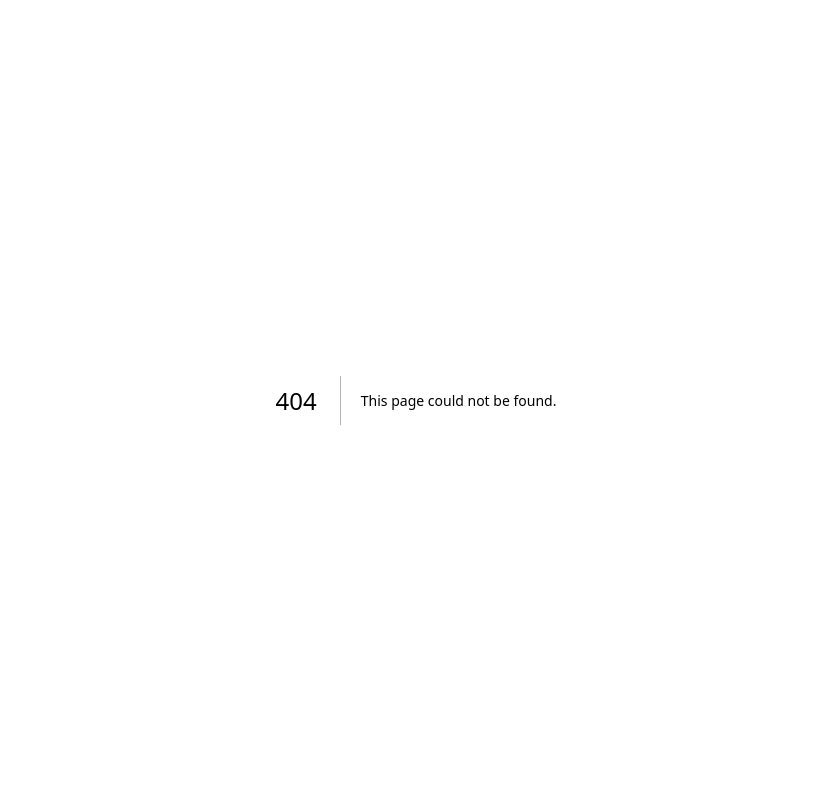
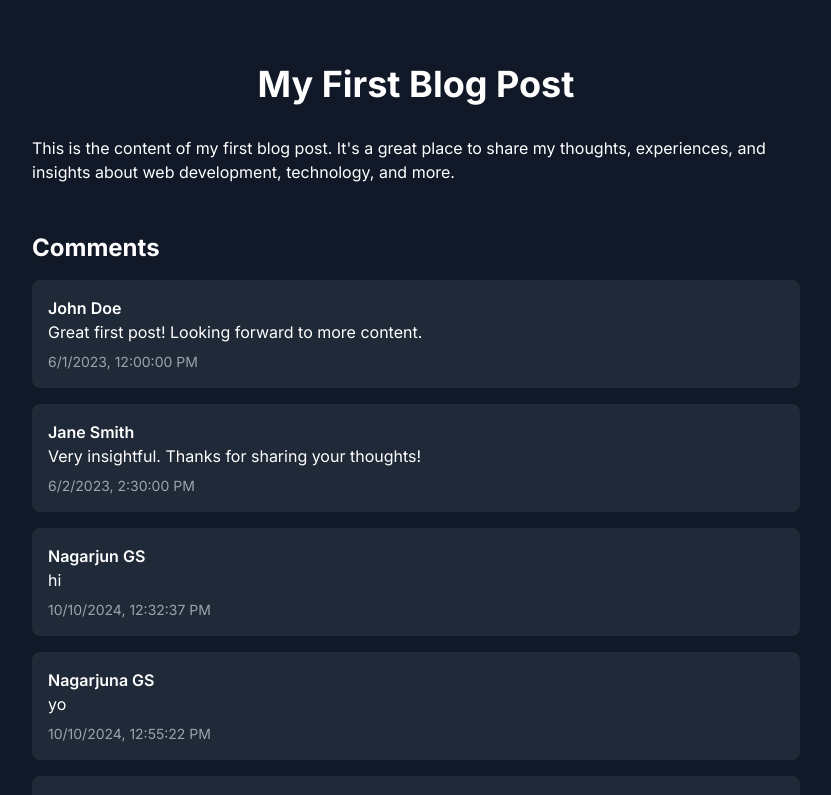
Before and after one commit to nagarjunags/portfolio, a Next.js app: page /blog/blog_one in a window 1280 px wide. Before the commit this address had no page. Shown: the top 795 px of the page, without its empty margins (224-1055 px from the left). Built offline with nearby package versions, Linux system fonts and the light colour scheme; no server answers.

Commit message:
comment analyzing

```diff
--- a/next.config.js
+++ b/next.config.js
@@ -1,4 +1,11 @@
 /** @type {import('next').NextConfig} */
-const nextConfig = {}
+const nextConfig = {
+  compilerOptions: {
+    baseUrl: ".",
+    paths: {
+      "@/*": ["src/*"],
+    },
+  },
+};
 
-module.exports = nextConfig
+module.exports = nextConfig;
--- a/package.json
+++ b/package.json
@@ -10,6 +10,7 @@
   },
   "dependencies": {
     "@heroicons/react": "^2.0.18",
+    "@prisma/client": "^5.20.0",
     "autoprefixer": "10.4.15",
     "dotenv": "^16.4.5",
     "eslint": "8.47.0",
@@ -19,11 +20,16 @@
     "next": "13.4.15",
     "next-auth": "^4.24.8",
     "postcss": "8.4.27",
+    "prisma": "^5.20.0",
     "react": "18.2.0",
     "react-animated-numbers": "^0.16.0",
     "react-dom": "18.2.0",
     "react-type-animation": "^3.1.0",
     "resend": "^1.0.0",
     "tailwindcss": "3.3.3"
+  },
+  "devDependencies": {
+    "@types/node": "22.7.5",
+    "@types/react": "18.3.11"
   }
 }
--- /dev/null
+++ b/public/comments.json
@@ -0,0 +1,44 @@
+[
+  {
+    "id": "1",
+    "user": "John Doe",
+    "content": "Great first post! Looking forward to more content.",
+    "createdAt": "2023-06-01T12:00:00Z"
+  },
+  {
+    "id": "2",
+    "user": "Jane Smith",
+    "content": "Very insightful. Thanks for sharing your thoughts!",
+    "createdAt": "2023-06-02T14:30:00Z"
+  },
+  {
+    "id": "1728563557987",
+    "user": "Nagarjun GS",
+    "content": "hi\n",
+    "createdAt": "2024-10-10T12:32:37.987Z"
+  },
+  {
+    "id": "1728564922048",
+    "user": "Nagarjuna GS",
+    "content": "yo\n",
+    "createdAt": "2024-10-10T12:55:22.048Z"
+  },
+  {
+    "id": "1728576290580",
+    "user": "Nagarjun GS",
+    "content": "good",
+    "createdAt": "2024-10-10T16:04:50.580Z"
+  },
+  {
+    "id": "1728576464354",
+    "user": "Nagarjun GS",
+    "content": "very nice",
+    "createdAt": "2024-10-10T16:07:44.354Z"
+  },
+  {
+    "id": "1728577377375",
+    "user": "Nagarjun GS",
+    "content": "a",
+    "createdAt": "2024-10-10T16:22:57.375Z"
+  }
+]
--- /dev/null
+++ b/src/app/api/comments/route.ts
@@ -0,0 +1,28 @@
+import { NextResponse } from "next/server";
+import fs from "fs/promises";
+import path from "path";
+
+export async function POST(req: Request) {
+  try {
+    const newComment = await req.json();
+    const filePath = path.join(process.cwd(), "public", "comments.json");
+
+    const fileContent = await fs.readFile(filePath, "utf-8");
+    const comments = JSON.parse(fileContent);
+
+    comments.push(newComment);
+
+    await fs.writeFile(filePath, JSON.stringify(comments, null, 2));
+
+    return NextResponse.json(
+      { message: "Comment added successfully" },
+      { status: 200 }
+    );
+  } catch (error) {
+    console.error("Error adding comment:", error);
+    return NextResponse.json(
+      { error: "Failed to add comment" },
+      { status: 500 }
+    );
+  }
+}
--- /dev/null
+++ b/src/app/blog/blog_one/page.jsx
@@ -0,0 +1,174 @@
+"use client";
+
+import React, { useState, useEffect } from "react";
+import { useSession, signIn } from "next-auth/react";
+import { motion } from "framer-motion";
+
+export default function BlogOne() {
+  const { data: session } = useSession();
+  const [comments, setComments] = useState([]);
+  const [newComment, setNewComment] = useState("");
+
+  useEffect(() => {
+    fetchComments();
+  }, []);
+
+  const fetchComments = async () => {
+    try {
+      const response = await fetch("/comments.json");
+      const fetchedComments = await response.json();
+      setComments(fetchedComments);
+    } catch (error) {
+      console.error("Error fetching comments:", error);
+    }
+  };
+
+  const handleSubmitComment = async (e) => {
+    e.preventDefault();
+
+    if (!session) {
+      signIn("google");
+      return;
+    }
+
+    if (newComment.trim() === "") return;
+
+    // Prepare the comment for the Perspective API
+    const perspectiveAPIKey = process.env.PERSPECTIVE_API_KEY; // Replace with your Perspective API key
+    console.log(perspectiveAPIKey);
+    const perspectiveAPIURL = `https://commentanalyzer.googleapis.com/v1alpha1/comments:analyze?key=${perspectiveAPIKey}`;
+
+    const perspectiveRequest = {
+      comment: {
+        text: newComment,
+      },
+      requestedAttributes: {
+        TOXICITY: {},
+      },
+    };
+
+    try {
+      // Send the comment to the Perspective API
+      const perspectiveResponse = await fetch(perspectiveAPIURL, {
+        method: "POST",
+        headers: {
+          "Content-Type": "application/json",
+        },
+        body: JSON.stringify(perspectiveRequest),
+      });
+
+      const perspectiveData = await perspectiveResponse.json();
+
+      const toxicityScore =
+        perspectiveData.attributeScores?.TOXICITY?.summaryScore?.value;
+
+      // Check if the comment is too toxic (you can adjust the threshold)
+      if (toxicityScore > 0.7) {
+        alert(
+          "Your comment seems inappropriate. Please revise it to be more respectful."
+        );
+        return;
+      }
+
+      // If the comment is appropriate, proceed to add it to your system
+      const newCommentObj = {
+        id: Date.now().toString(),
+        user: session.user?.name || "Anonymous",
+        content: newComment,
+        createdAt: new Date().toISOString(),
+      };
+
+      // Post the new comment to your backend API
+      const response = await fetch("/api/comments", {
+        method: "POST",
+        headers: {
+          "Content-Type": "application/json",
+        },
+        body: JSON.stringify(newCommentObj),
+      });
+
+      if (response.ok) {
+        setNewComment("");
+        fetchComments(); // Refresh comments after successfully adding
+      } else {
+        console.error("Failed to add comment");
+      }
+    } catch (error) {
+      console.error("Error adding comment:", error);
+    }
+  };
+
+  return (
+    <div className="min-h-screen bg-gray-900 text-white py-16 px-4 sm:px-6 lg:px-8">
+      <div className="max-w-3xl mx-auto">
+        <motion.h1
+          initial={{ opacity: 0, y: -20 }}
+          animate={{ opacity: 1, y: 0 }}
+          transition={{ duration: 0.5 }}
+          className="text-4xl font-bold mb-8 text-center"
+        >
+          My First Blog Post
+        </motion.h1>
+        <motion.div
+          initial={{ opacity: 0 }}
+          animate={{ opacity: 1 }}
+          transition={{ duration: 0.5, delay: 0.2 }}
+          className="prose prose-invert max-w-none"
+        >
+          <p>
+            This is the content of my first blog post. It&apos;s a great place
+            to share my thoughts, experiences, and insights about web
+            development, technology, and more.
+          </p>
+          {/* Add more blog content here */}
+        </motion.div>
+
+        <motion.div
+          initial={{ opacity: 0, y: 20 }}
+          animate={{ opacity: 1, y: 0 }}
+          transition={{ duration: 0.5, delay: 0.4 }}
+          className="mt-12"
+        >
+          <h2 className="text-2xl font-bold mb-4">Comments</h2>
+          {comments.map((comment) => (
+            <div key={comment.id} className="bg-gray-800 p-4 rounded-lg mb-4">
+              <p className="font-semibold">{comment.user}</p>
+              <p>{comment.content}</p>
+              <p className="text-sm text-gray-400 mt-2">
+                {new Date(comment.createdAt).toLocaleString()}
+              </p>
+            </div>
+          ))}
+
+          {session ? (
+            <form onSubmit={handleSubmitComment} className="mt-8">
+              <textarea
+                value={newComment}
+                onChange={(e) => setNewComment(e.target.value)}
+                placeholder="Add a comment..."
+                className="w-full p-2 rounded-lg bg-gray-800 text-white"
+                rows={4}
+              />
+              <button
+                type="submit"
+                className="mt-2 px-4 py-2 rounded-full bg-teal-500 hover:bg-teal-600 text-white font-medium transition duration-300 ease-in-out"
+              >
+                Post Comment
+              </button>
+            </form>
+          ) : (
+            <div className="mt-8 text-center">
+              <p className="mb-4">Please sign in to leave a comment.</p>
+              <button
+                onClick={() => signIn("google")}
+                className="px-4 py-2 rounded-full bg-teal-500 hover:bg-teal-600 text-white font-medium transition duration-300 ease-in-out"
+              >
+                Sign In
+              </button>
+            </div>
+          )}
+        </motion.div>
+      </div>
+    </div>
+  );
+}
--- a/src/app/layout.js
+++ b/src/app/layout.jsx
@@ -12,9 +12,11 @@ export const metadata = {
 export default function RootLayout({ children }) {
   return (
     <html lang="en">
-      <AuthProvider>
-        <body className={inter.className}>{children}</body>
-      </AuthProvider>
+      <body className={inter.className}>
+        <main>
+          <AuthProvider>{children}</AuthProvider>
+        </main>
+      </body>
     </html>
   );
 }
```
Also changed, not shown: jsconfig.json (+5 -2 lines), tsconfig.json (added, +29 -0 lines), src/app/blog/blog_one/actions.ts (added), 1 other file (tests, documents, lock files or other folders).
